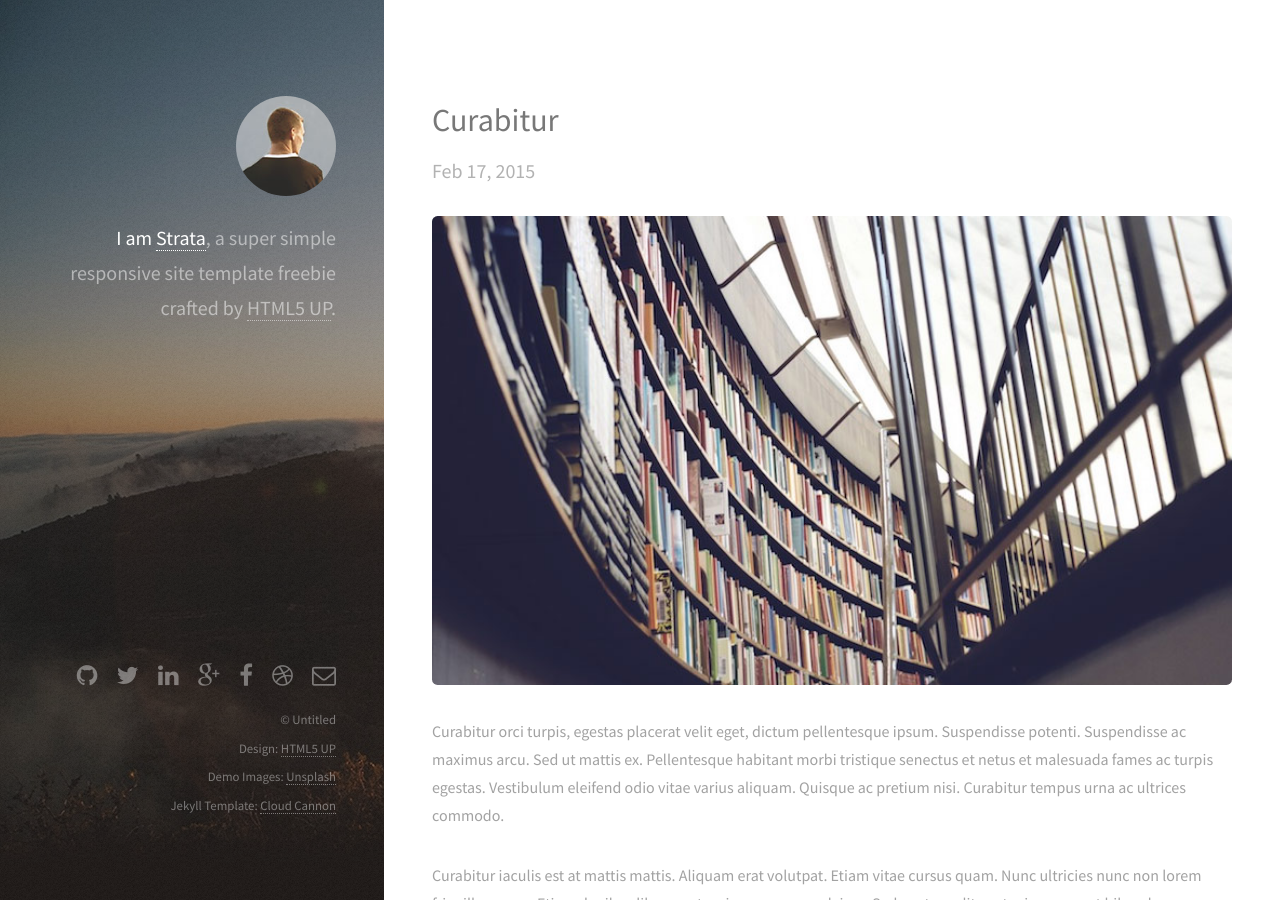
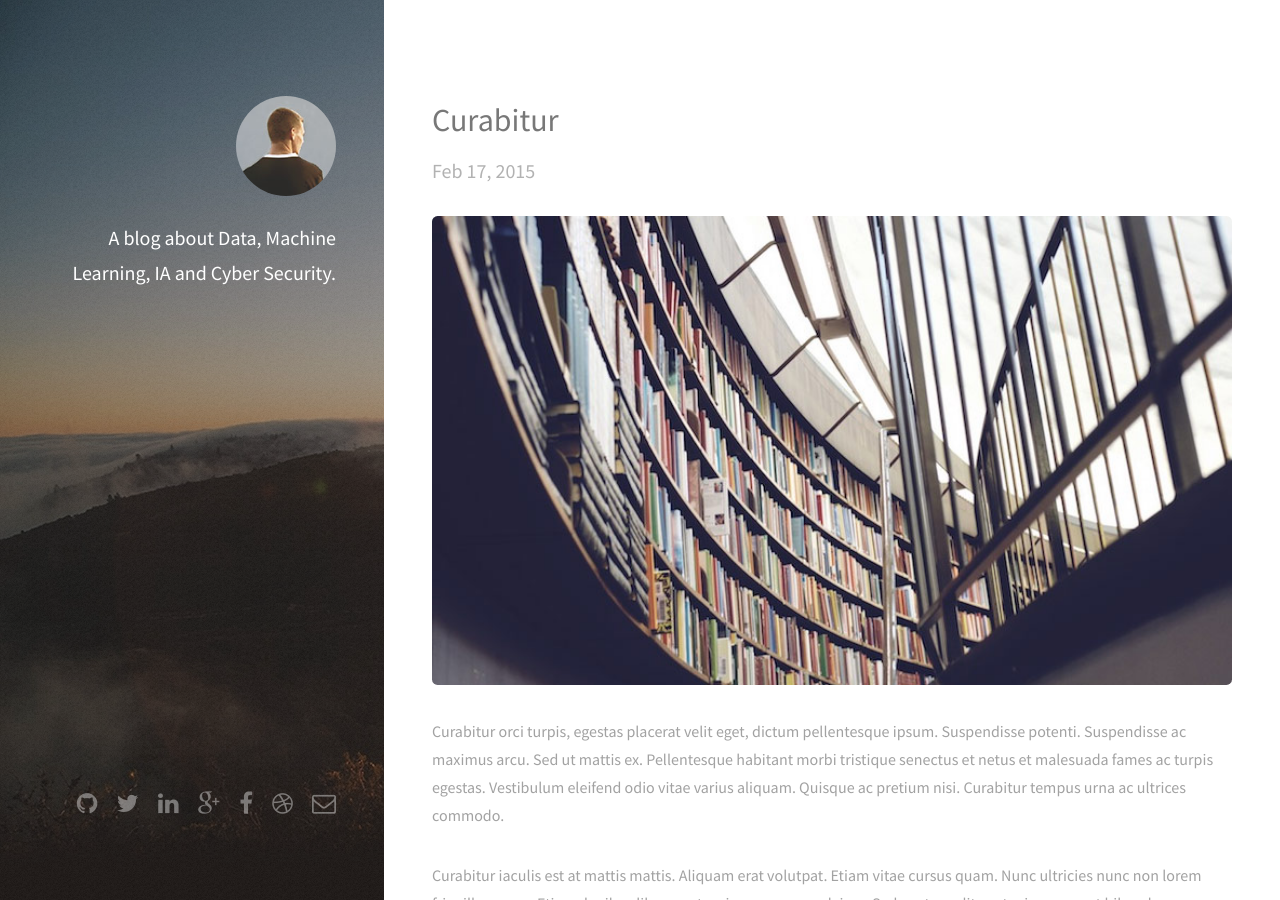
Before and after one commit to sanxore/sanxore.github.io, a Jekyll site: the page built from index.html, in a window 1280 px wide and 900 px high. Built offline with Jekyll 4.4.1, drawn with Linux system fonts in a browser that asks for light colours.

Commit message:
config init

```diff
--- a/_config.yml
+++ b/_config.yml
@@ -1,22 +1,22 @@
 # Site settings
 
 title: Strata # Title of your site
-email: your-email@domain.com # Your contant email
+email: h.sefiane7@gmail.com # Your contant email
 
 description: > # this means to ignore newlines until "baseurl:"
   Write an awesome description for your new site here. You can edit this
   line in _config.yml. It will appear in your document head meta (for
   Google search results) and in your feed.xml site description.
 baseurl: "" # the subpath of your site, e.g. /blog/
-url: "http://yourdomain.com" # the base hostname & protocol for your site
+url: "http://sanxore.github.io" # the base hostname & protocol for your site
 
 # Social links.
 # Replace the word 'example' with your username if you want to include the icon in the left sidebar
 # Delete the word 'example' if you don't want to include the icon in the left sidebar
 
 twitter_username:     example  # Replace this with your Twitter username
-github_username:      example  # Replace this with your GitHub username
-linkedin_username:    example  # Replace this with your LinkedIn username
+github_username:      sanxore  # Replace this with your GitHub username
+linkedin_username:    hamza-sefiane-5a778555  # Replace this with your LinkedIn username
 google_plus_username: example  # Replace this with your Google+ username
 facebook_username:    example  # Replace this with your Facebook username
 dribbble_username:    example  # Replace this with your Dribbble username
--- a/_layouts/default.html
+++ b/_layouts/default.html
@@ -1,7 +1,7 @@
 <!DOCTYPE html>
 <html>
   	<head>
-  		<title>Strata by HTML5 UP</title>
+  		<title>Hamza's Blog</title>
   		<meta http-equiv="content-type" content="text/html; charset=utf-8" />
   		<meta name="description" content="" />
   		<meta name="keywords" content="" />
@@ -22,9 +22,8 @@
 
       <header id="header">
           <a href="#" class="image avatar"><img src="/images/avatar.jpg" alt="" /></a>
-          <h1><strong>I am <a href="/">Strata</a></strong>, a super simple<br />
-          responsive site template freebie<br />
-          crafted by <a href="http://html5up.net">HTML5 UP</a>.</h1>
+          <h1><strong>A blog about Data, Machine Learning, IA and Cyber Security.</strong><br />
+          </h1>
       </header>
 
 
@@ -90,12 +89,6 @@
               </li>
               {% endif %}
             </ul>
-            <ul class="copyright">
-                <li>&copy; Untitled</li>
-                <li>Design: <a href="http://html5up.net">HTML5 UP</a></li>
-                <li>Demo Images: <a href="https://unsplash.com/">Unsplash</a></li>
-                <li>Jekyll Template: <a href="http://cloudcannon.com">Cloud Cannon</a></li>
-            </ul>
         </footer>
 
 	</body>
```
